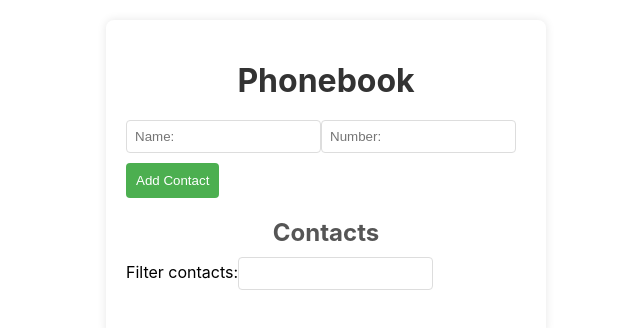
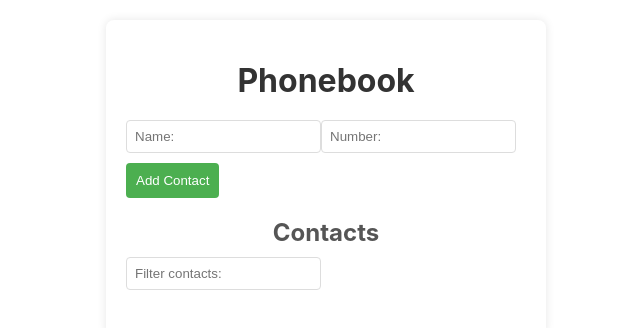
Before and after one commit to nhnserg/goit-react-hw-02-phonebook, a React (Create React App) app: page / in a window 1280 px wide. Shown: the top 328 px of the page, without its empty margins (314-954 px from the left). Built offline with nearby package versions, Linux system fonts and the light colour scheme.

Commit message:
Update Filter.js

```diff
--- a/src/components/Filter/Filter.js
+++ b/src/components/Filter/Filter.js
@@ -7,9 +7,9 @@ class Filter extends Component {
 
     return (
       <label className={styles.label}>
-        Filter contacts:
         <input
           type="text"
+          placeholder="Filter contacts:"
           value={value}
           onChange={e => onChange(e.target.value)}
           className={styles.input}
```
